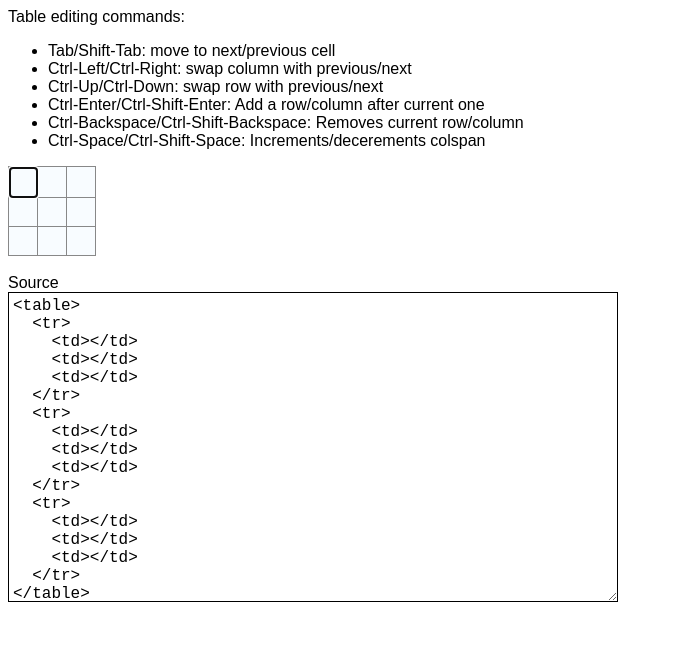
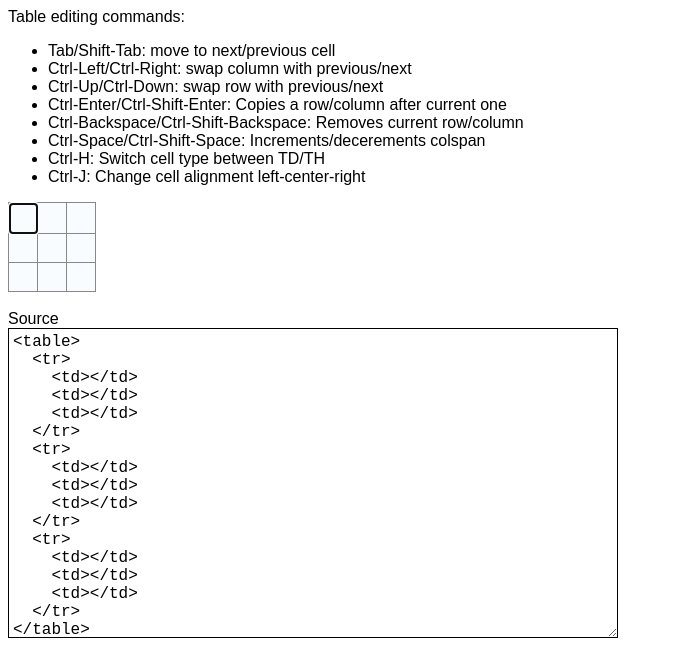
Before and after one commit to 6502/table-editor, a plain HTML site: page table-editor.html in a window 1280 px wide. Shown: the whole page, without its empty margins (0-673 px from the left). Drawn offline with Linux system fonts and the light colour scheme.

Commit message:
Update table-editor.html
Added description for cell type or alignment switch

```diff
--- a/table-editor.html
+++ b/table-editor.html
@@ -29,9 +29,11 @@
       <li>Tab/Shift-Tab: move to next/previous cell</li>
       <li>Ctrl-Left/Ctrl-Right: swap column with previous/next</li>
       <li>Ctrl-Up/Ctrl-Down: swap row with previous/next</li>
-      <li>Ctrl-Enter/Ctrl-Shift-Enter: Add a row/column after current one</li>
+      <li>Ctrl-Enter/Ctrl-Shift-Enter: Copies a row/column after current one</li>
       <li>Ctrl-Backspace/Ctrl-Shift-Backspace: Removes current row/column</li>
       <li>Ctrl-Space/Ctrl-Shift-Space: Increments/decerements colspan</li>
+      <li>Ctrl-H: Switch cell type between TD/TH</li>
+      <li>Ctrl-J: Change cell alignment left-center-right</li>
     </ul>
     <table id="table">
     </table>
```
